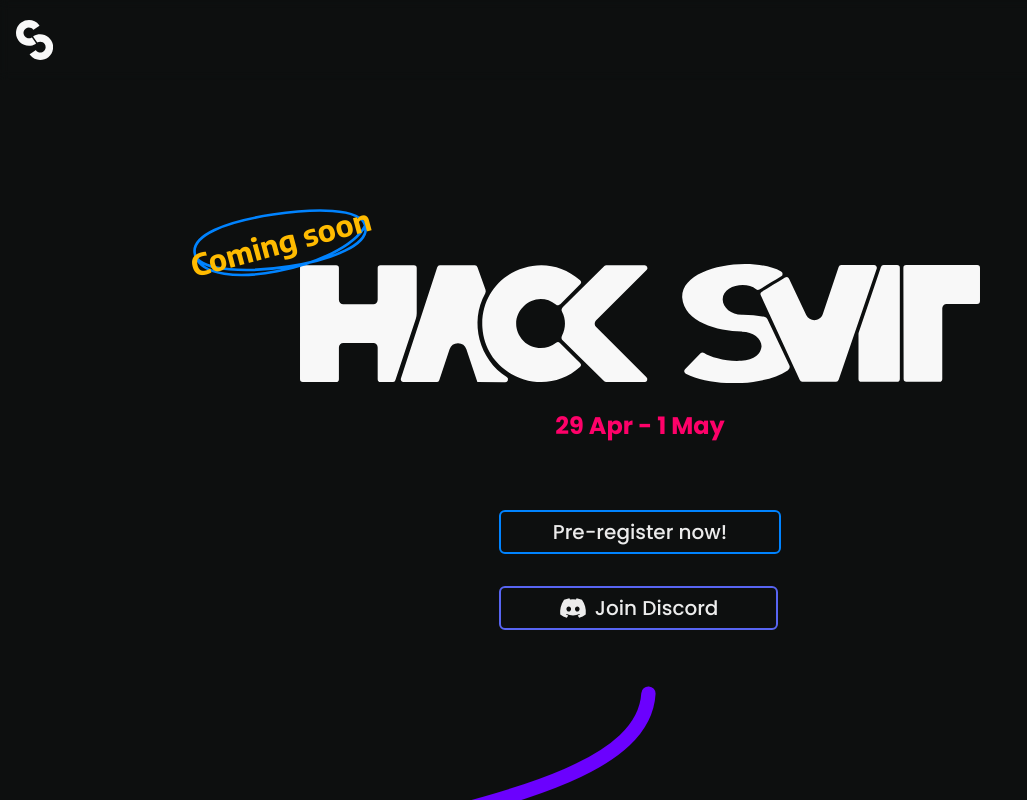
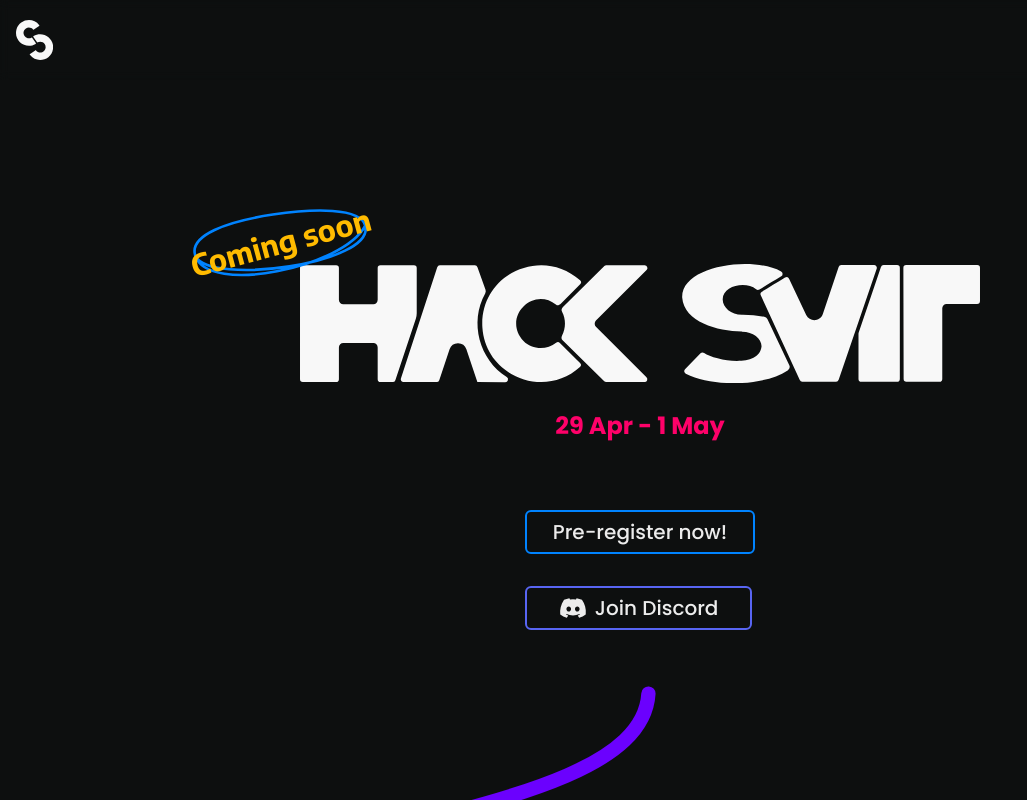
Before and after one commit to hcs-user/HackSVIT-22, a Next.js app: page / in a window 1280 px wide. Shown: the top 800 px of the page, without its empty margins (0-1027 px from the left). Built offline with nearby package versions, Linux system fonts and the light colour scheme.

Commit message:
reponsive and sponsor logo

```diff
--- a/src/components/Sponsors.tsx
+++ b/src/components/Sponsors.tsx
@@ -1,9 +1,8 @@
 import {
 	Box,
 	Flex,
-	Heading,
 	HStack,
-	Image,
+	Img,
 	Link,
 	Text,
 	VStack,
@@ -18,8 +17,8 @@ export default function Sponsors() {
 	return (
 		<VStack alignItems='flex-start'>
 			{SPONSORS.map((type) => (
-				<VStack alignItems='flex-start' py='4'>
-					<Heading mb='6'>{type.category}</Heading>
+				<VStack alignItems='flex-start' py='1'>
+					<Text my='2' fontSize='2xl'>{type.category}</Text>
 					<HStack flexWrap='wrap' alignItems='flex-start'>
 						{type.company.map((el) => (
 							<MotionBox alignItems='flex-start'>
@@ -33,17 +32,14 @@ export default function Sponsors() {
 									rounded='lg'
 									userSelect='none'
 								>
-									{el.name == "SVIT" ? (
-										<Image h='150px' rounded='lg' src={el.iconPath} />
-									) : (
-										<Image h='16' rounded='lg' src={el.iconPath} />
-									)}
+									<Img h={el.name == "SVIT" ? '130px' : '16'} rounded='lg' src={el.iconPath} />
 								</Link>
 							</MotionBox>
 						))}
 					</HStack>
 				</VStack>
-			))}
-		</VStack>
+			))
+			}
+		</VStack >
 	);
 }
--- a/src/data/sponsor.json
+++ b/src/data/sponsor.json
@@ -7,7 +7,7 @@
 				"id": 1,
 				"name": "SVIT",
 				"siteUrl": "https://www.svitvasad.ac.in/",
-				"iconPath": "/sponsors/svit.png"
+				"iconPath": "svit2.png"
 			}
 		]
 	},
--- a/src/pages/index.tsx
+++ b/src/pages/index.tsx
@@ -101,7 +101,7 @@ export default function Home() {
 						<a href="https://form.typeform.com/to/n1g8GYnj" target="_blank">
 							<Button
 								py='2'
-								px='52px'
+								px='26px'
 								fontSize='20'
 								h='auto'
 								rounded='md'
@@ -124,7 +124,7 @@ export default function Home() {
 						<a href="https://discord.gg/KZZzD8a7PY" target="_blank">
 							<Button
 								py='1.5'
-								px='58px'
+								px='32px'
 								fontSize='20'
 								h='auto'
 								leftIcon={<FaDiscord fontSize='28px' />}
@@ -260,7 +260,7 @@ export default function Home() {
 				<Sponsors />
 			</Container>
 
-			<Container maxW='container.xl' pb='6'>
+			<Container maxW='container.xl' pb='6' my='12'>
 				<Flex align='flex-end' gap='4' mb='12'>
 					<Heading size='2xl'>Presented By</Heading>
 				</Flex>
```
Also changed, not shown: public/sponsors/polygon.svg.
